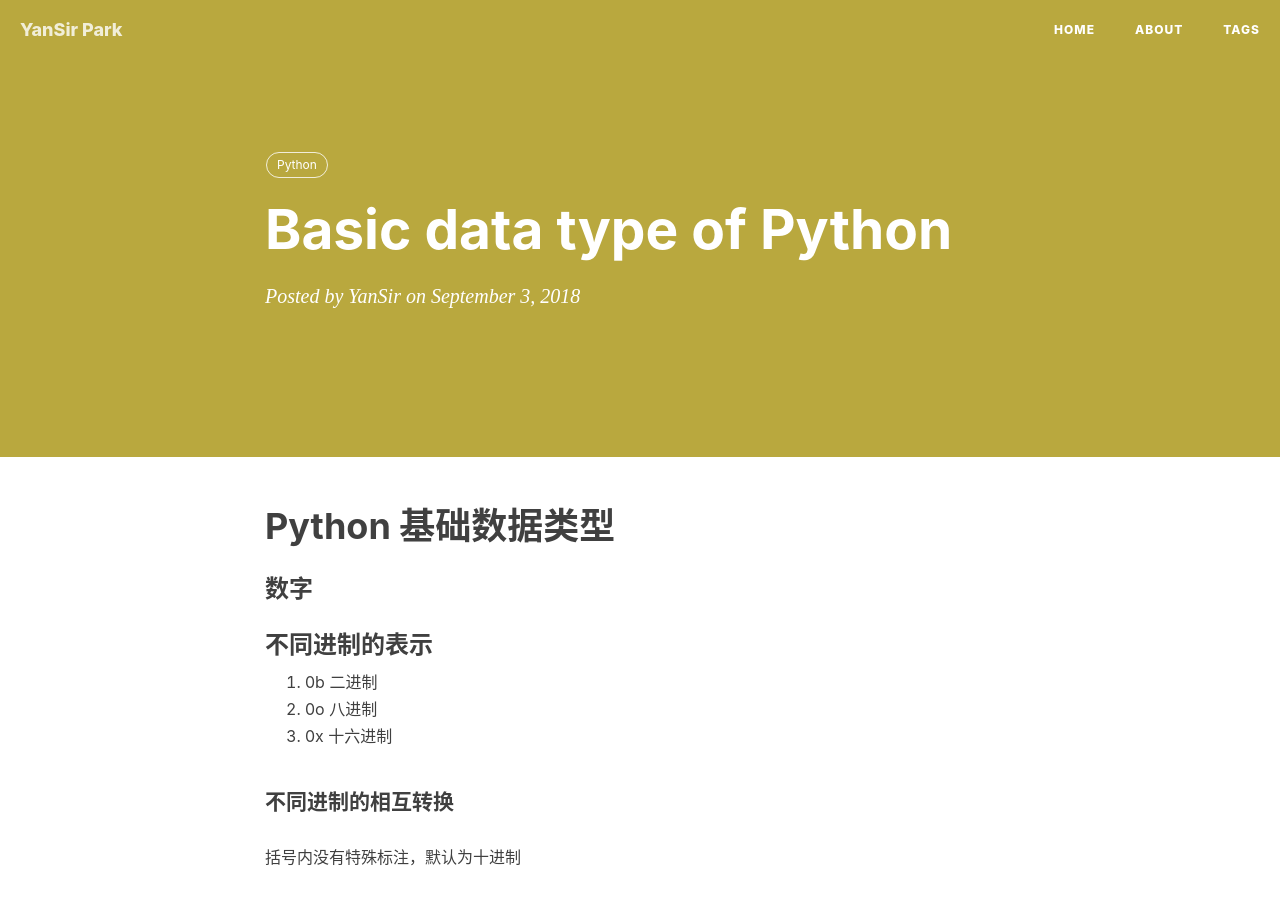
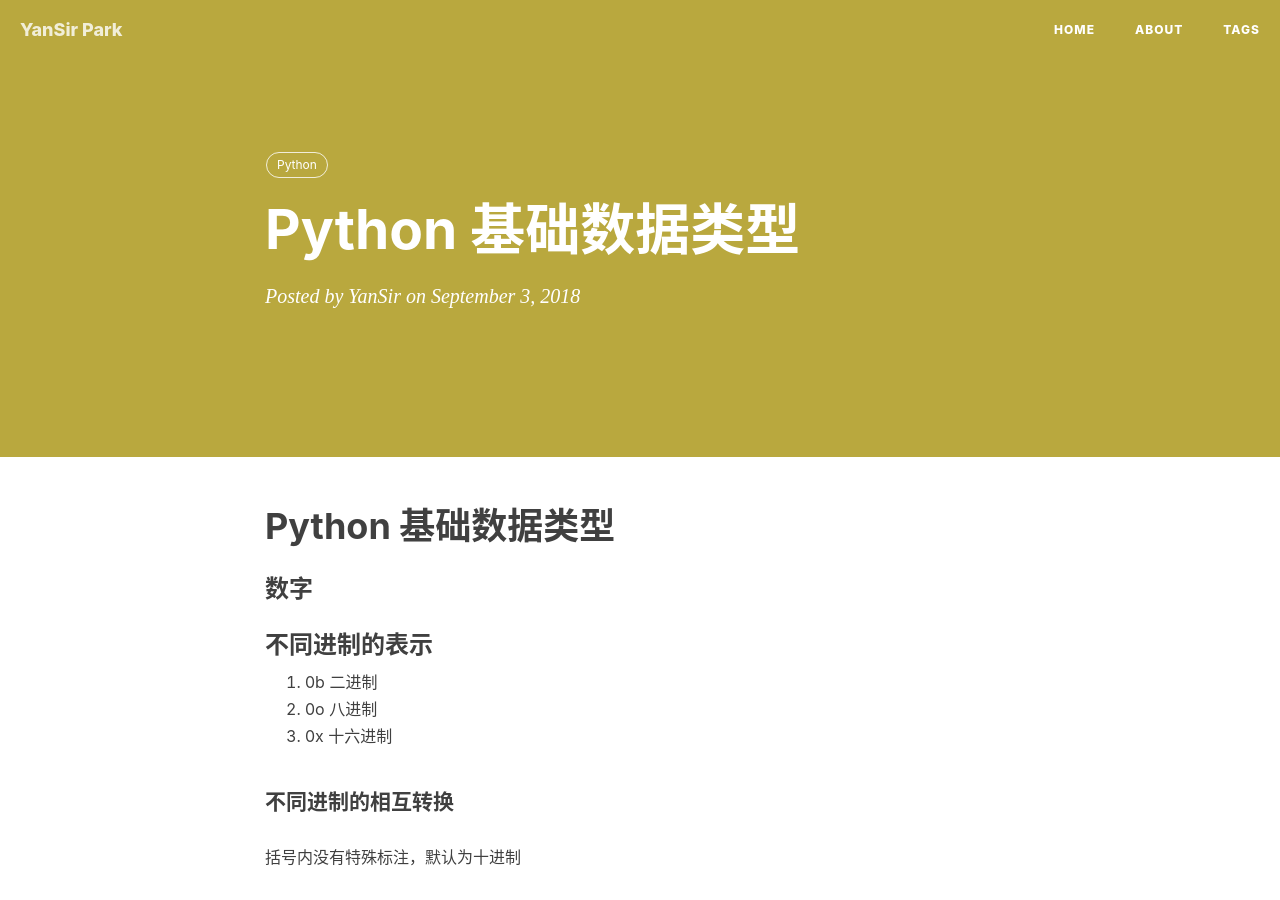
Before and after one commit to Cookman2019/yanli-2016.io, a Jekyll site: the page built from _posts/2018-09-03-Python 基础数据类型.markdown, in a window 1280 px wide and 900 px high. Built offline with Jekyll 4.4.1, drawn with Linux system fonts in a browser that asks for light colours; nearby versions of some CDN libraries; comment, search, counter and statistics services are not loaded.

Commit message:
title
modify title

```diff
--- a/_posts/2018-09-03-Python 基础数据类型.markdown
+++ b/_posts/2018-09-03-Python 基础数据类型.markdown
@@ -1,6 +1,6 @@
 ---
 layout:     post
-title:      "Basic data type of Python"
+title:      "Python 基础数据类型"
 subtitle:   ""
 date:       2018-09-03
 author:     "YanSir"
```
